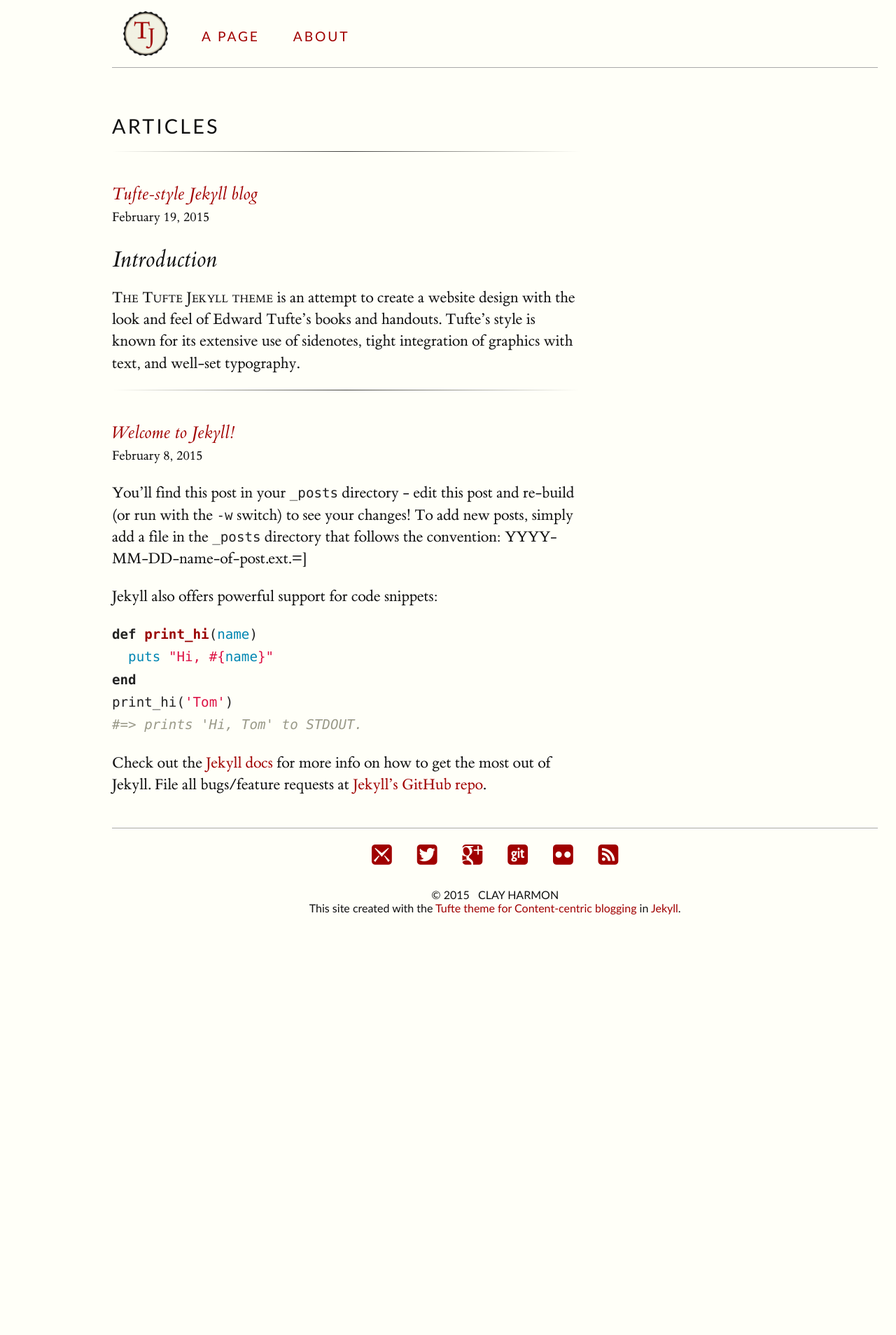
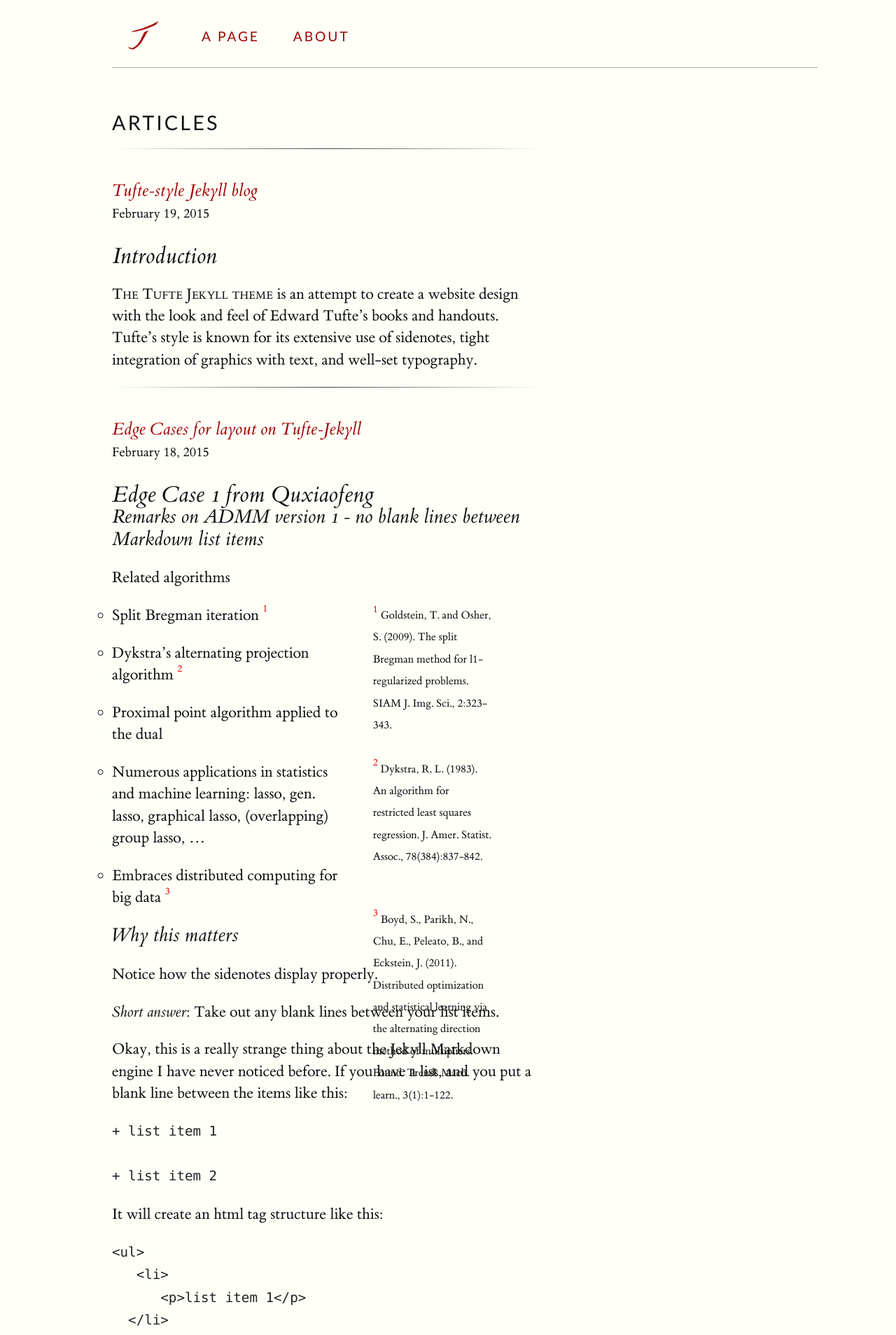
Before and after one commit to clayh53/tufte-jekyll, a Jekyll site: the page built from index.html, in a window 1280 px wide. Shown: the top 1908 px of the page at 70% size. Built offline with Jekyll 4.4.1, drawn with Linux system fonts in a browser that asks for light colours; before the commit the page ends 1339 px from its top, so only the background shows below that; some of the changed text lies outside the part shown.

Commit message:
Added a post that contains some edge cases for using lists in conjunction with sidenotes

````diff
--- a/_includes/header.html
+++ b/_includes/header.html
@@ -1,7 +1,7 @@
 <!--- Header and nav template site-wide -->
 <header>
     <nav class="group">
-		<a href="/"><img class="badge" src="/assets/img/badge_1.png" alt="CH"></a>
+		<a href="/"><img class="badge" src="/assets/img/badge_3.png" alt="CH"></a>
 		<a href="/page">A Page</a>
 		<a href="/about">About</a>
 	</nav>
--- a/_plugins/mathjaxtag.rb
+++ b/_plugins/mathjaxtag.rb
@@ -1,4 +1,4 @@
-mmodule Jekyll
+module Jekyll
   class MathJaxBlockTag < Liquid::Tag
     def render(context)
       '&#8203;<script type="math/tex; mode=display">'
--- /dev/null
+++ b/_posts/2015-02-18-edge-cases-jekyll-blog.md
@@ -0,0 +1,78 @@
+---
+layout: post
+title:  "Edge Cases for layout on Tufte-Jekyll"
+date:   2015-02-18 21:46:04
+categories: jekyll css
+---
+## Edge Case 1 from Quxiaofeng
+
+### Remarks on ADMM version 1 - no blank lines between Markdown list items
+
+Related algorithms
+
++ Split Bregman iteration {% sidenote 1 'Goldstein, T. and Osher, S. (2009). The split Bregman method for l1-regularized problems. SIAM J. Img. Sci., 2:323-343.' %}
++ Dykstra's alternating projection algorithm {% sidenote 2 'Dykstra, R. L. (1983). An algorithm for restricted least squares regression. J. Amer. Statist. Assoc., 78(384):837-842.' %}
++ Proximal point algorithm applied to the dual
++ Numerous applications in statistics and machine learning: lasso, gen. lasso, graphical lasso, (overlapping) group lasso, ...
++ Embraces distributed computing for big data {% sidenote 3 'Boyd, S., Parikh, N., Chu, E., Peleato, B., and Eckstein, J. (2011). Distributed optimization and statistical learning via the alternating direction method of multipliers. Found. Trends Mach. learn., 3(1):1-122.' %}
+
+### Why this matters
+
+Notice how the sidenotes display properly.
+
+*Short answer*: Take out any blank lines between your list items.
+
+Okay, this is a really strange thing about the Jekyll Markdown engine I have never noticed before. If you have a list, and you put a blank line between the items like this:
+
+```
++ list item 1
+
++ list item 2
+```
+
+It will create an html tag structure like this:
+
+```
+<ul>
+   <li>
+      <p>list item 1</p>
+  </li>
+  <li>
+      <p>list item 2</p>
+   </li>
+</ul>
+```
+Which *totally* goofs up the layout CSS.
+
+However, if your Markdown is this:
+
+```
++ list item 1
++ list item 2
+```
+
+It will create a tag structure like this:
+
+```
+<ul>
+   <li>list item 1</li>
+   <li>list item 2</li>
+</ul>
+```
+
+Here is the same content as above, with a blank line separating the list items:
+
+
+### Remarks on ADMM version 2 - one blank line between Markdown list items
+
+Related algorithms
+
++ Split Bregman iteration {% sidenote 1 'Goldstein, T. and Osher, S. (2009). The split Bregman method for l1-regularized problems. SIAM J. Img. Sci., 2:323-343.' %}
+
++ Dykstra's alternating projection algorithm {% sidenote 2 'Dykstra, R. L. (1983). An algorithm for restricted least squares regression. J. Amer. Statist. Assoc., 78(384):837-842.' %}
+
++ Proximal point algorithm applied to the dual
+
++ Numerous applications in statistics and machine learning: lasso, gen. lasso, graphical lasso, (overlapping) group lasso, ...
+
++ Embraces distributed computing for big data {% sidenote 3 'Boyd, S., Parikh, N., Chu, E., Peleato, B., and Eckstein, J. (2011). Distributed optimization and statistical learning via the alternating direction method of multipliers. Found. Trends Mach. learn., 3(1):1-122.' %}
--- a/css/tufte.scss
+++ b/css/tufte.scss
@@ -61,7 +61,7 @@ body {
   width: 87.5%;
   margin-left: auto;
   margin-right: auto;
-  padding-left: 12.5%; //8.4%;
+  padding-left: 12.5%;
   font-family: $body-font;
   padding-bottom: 400px;
   background-color: $bg-color;
@@ -69,7 +69,9 @@ body {
   max-width: 1400px;
 
 }
-@media screen and (min-width: 800px){ body{ width:95%;} }
+
+// more content visible at small screen sizes
+@media screen and (max-width: 640px){ body{ width:92%; padding-left:8%;} }
 
 body > header{
   padding-top: 1rem;
````
Also changed, not shown: assets/img/badge_2.png (added), assets/img/badge_3.png (added), assets/img/napoleons-march.png (added), 3 other files.
